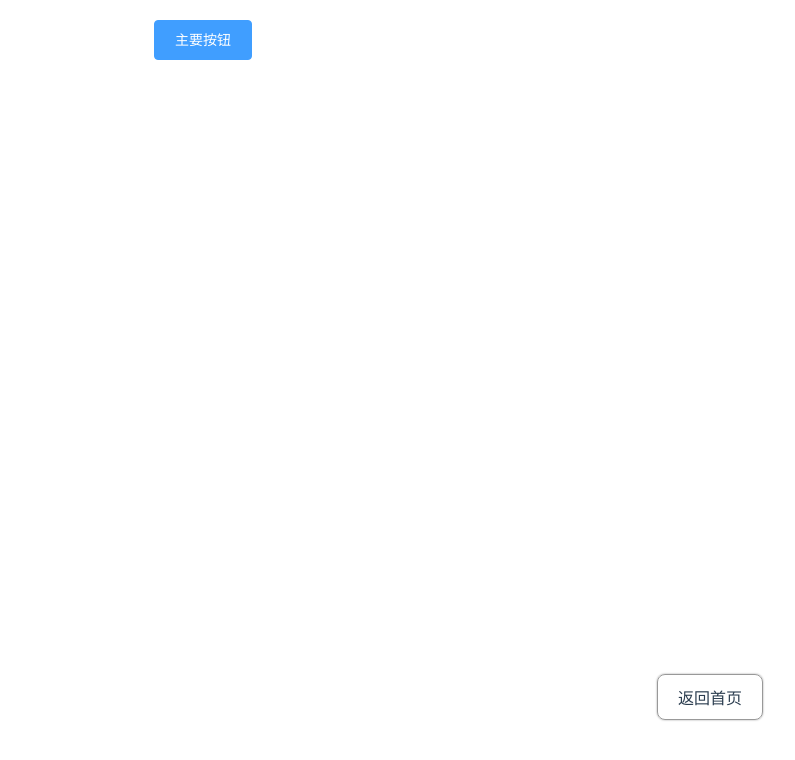
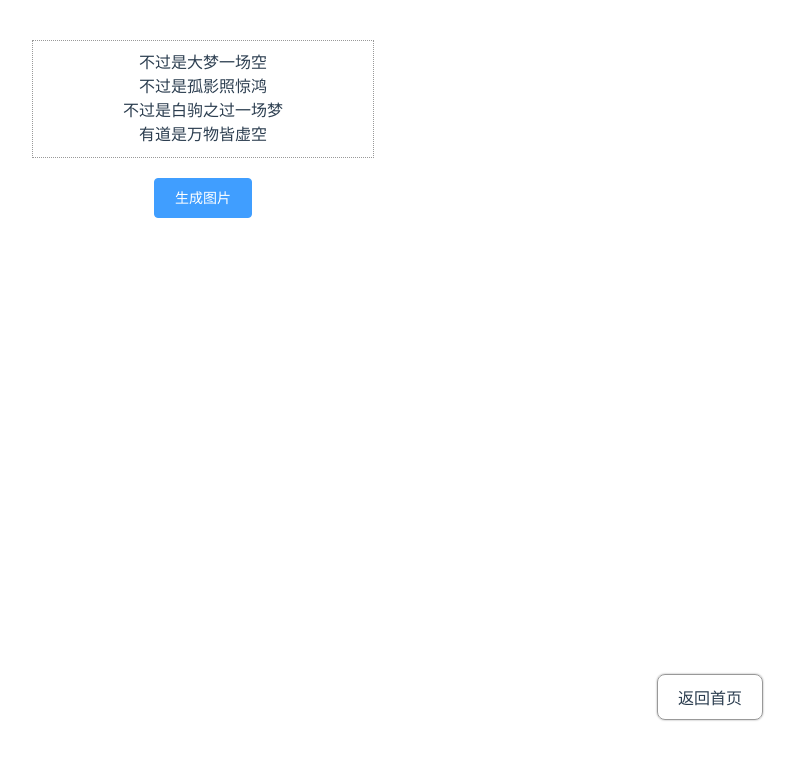
Before and after one commit to wansongtao/v2ComponentLibrary, a Vue app: page /example/domtoimg in a window 1280 px wide. Shown: the top 760 px of the page, without its empty margins (437-1232 px from the left). Built offline with nearby package versions, Linux system fonts and the light colour scheme.

Commit message:
feat:页面元素转图片方法示例

```diff
--- a/src/views/domToImg/index.vue
+++ b/src/views/domToImg/index.vue
@@ -1,17 +1,62 @@
 <template>
   <div class="container">
-    <el-button type="primary">主要按钮</el-button>
+    <div class="content" ref="ele">
+      <p>不过是大梦一场空</p>
+      <p>不过是孤影照惊鸿</p>
+      <p>不过是白驹之过一场梦</p>
+      <p>有道是万物皆虚空</p>
+    </div>
+    <el-button type="primary" @click="onGetImg">生成图片</el-button>
+    <div class="img_box" v-if="url">
+      <img :src="url" alt="" />
+    </div>
   </div>
 </template>
 
 <script>
 import { Button } from 'element-ui';
+import domToImg from '@/utils/domToImg';
 
 export default {
   components: {
     'el-button': Button
+  },
+  data() {
+    return {
+      ele: null,
+      url: ''
+    };
+  },
+  methods: {
+    onGetImg() {
+      const ele = this.$refs.ele;
+
+      domToImg(ele).then((url) => {
+        this.url = url;
+      });
+    }
   }
 };
 </script>
 
-<style lang="scss" scoped></style>
+<style lang="scss" scoped>
+.content {
+  margin: 20px auto;
+  padding: 10px 20px;
+  width: 300px;
+  border: 1px dotted #999;
+
+  p {
+    line-height: 1.5em;
+  }
+}
+
+.img_box {
+  margin: 20px auto;
+  width: 300px;
+
+  img {
+    width: 100%;
+  }
+}
+</style>
```
